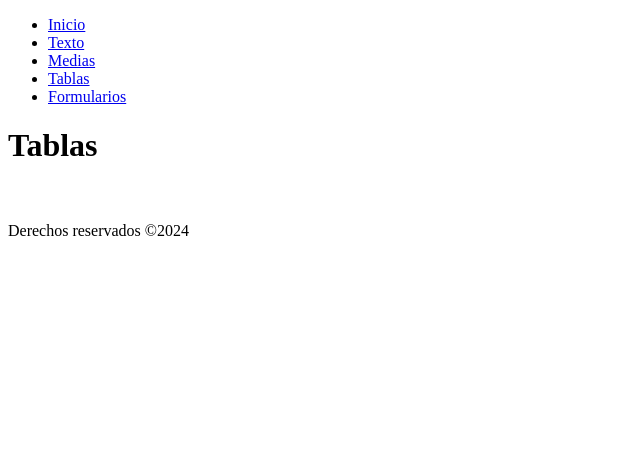
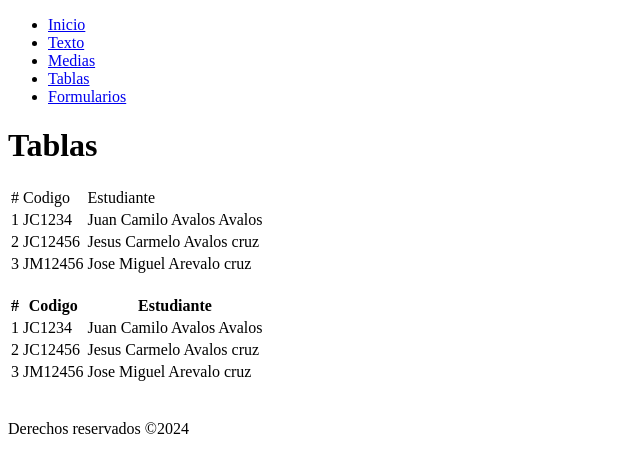
Before and after one commit to Lr24002/practicaHTML, a plain HTML site: page views/tablas.html in a window 1280 px wide. Shown: the whole page, without its empty margins (0-640 px from the left). Drawn offline with Linux system fonts and the light colour scheme.

Commit message:
codificacion  de tablas

```diff
--- a/views/tablas.html
+++ b/views/tablas.html
@@ -16,10 +16,72 @@
             <li><a href="formularios.html">Formularios</a></li>
 
         </ul>
-        <h1>Tablas</h1>
 
     </header>
     <main>
+        <h1>Tablas</h1>
+        <table>
+            <tr>
+                <td>#</td>
+                <td>Codigo</td>
+                <td>Estudiante</td>
+
+            </tr>
+
+            <tr>
+                <td>1</td>
+                <td>JC1234</td>
+                <td>Juan Camilo Avalos Avalos</td>
+            </tr>
+
+            <tr>
+                <td>2</td>
+                <td>JC12456</td>
+                <td>Jesus Carmelo Avalos cruz</td>
+            </tr>
+
+            <tr>
+                <td>3</td>
+                <td>JM12456</td>
+                <td>Jose Miguel Arevalo cruz</td>
+            </tr>
+
+        </table>
+        <br />
+
+        <table>
+            <thead>
+
+                <tr>
+                    <th>#</th>
+                    <th>Codigo</th>
+                    <th>Estudiante</th>
+                </tr>
+
+            </thead>
+
+            <tbody>
+
+                <tr>
+                    <td>1</td>
+                    <td>JC1234</td>
+                    <td>Juan Camilo Avalos Avalos</td>
+                </tr>
+
+                <tr>
+                    <td>2</td>
+                    <td>JC12456</td>
+                    <td>Jesus Carmelo Avalos cruz</td>
+                </tr>
+
+                <tr>
+                    <td>3</td>
+                    <td>JM12456</td>
+                    <td>Jose Miguel Arevalo cruz</td>
+                </tr>
+
+            </tbody>
+        </table>
 
     </main>
     <footer>
```
